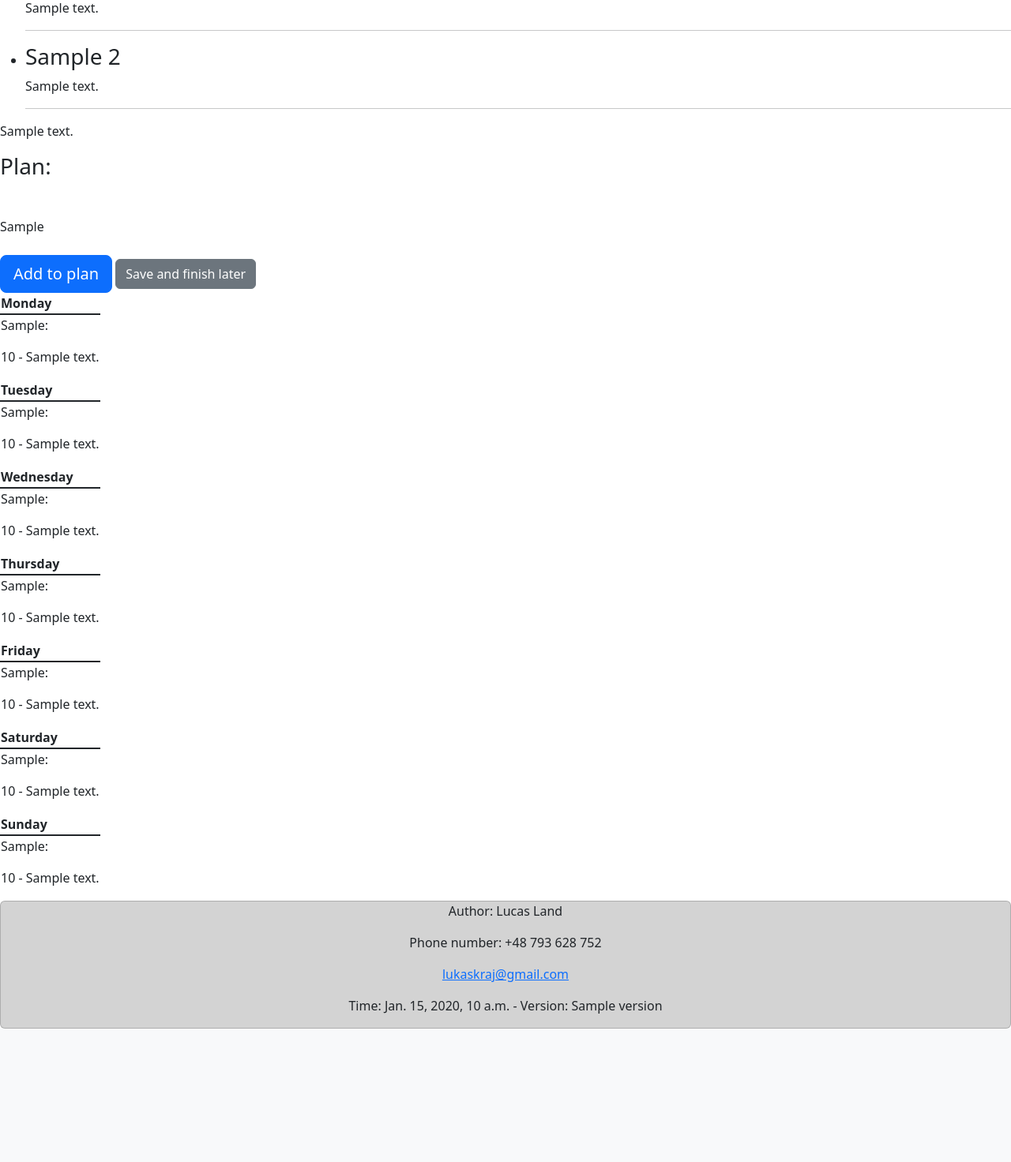
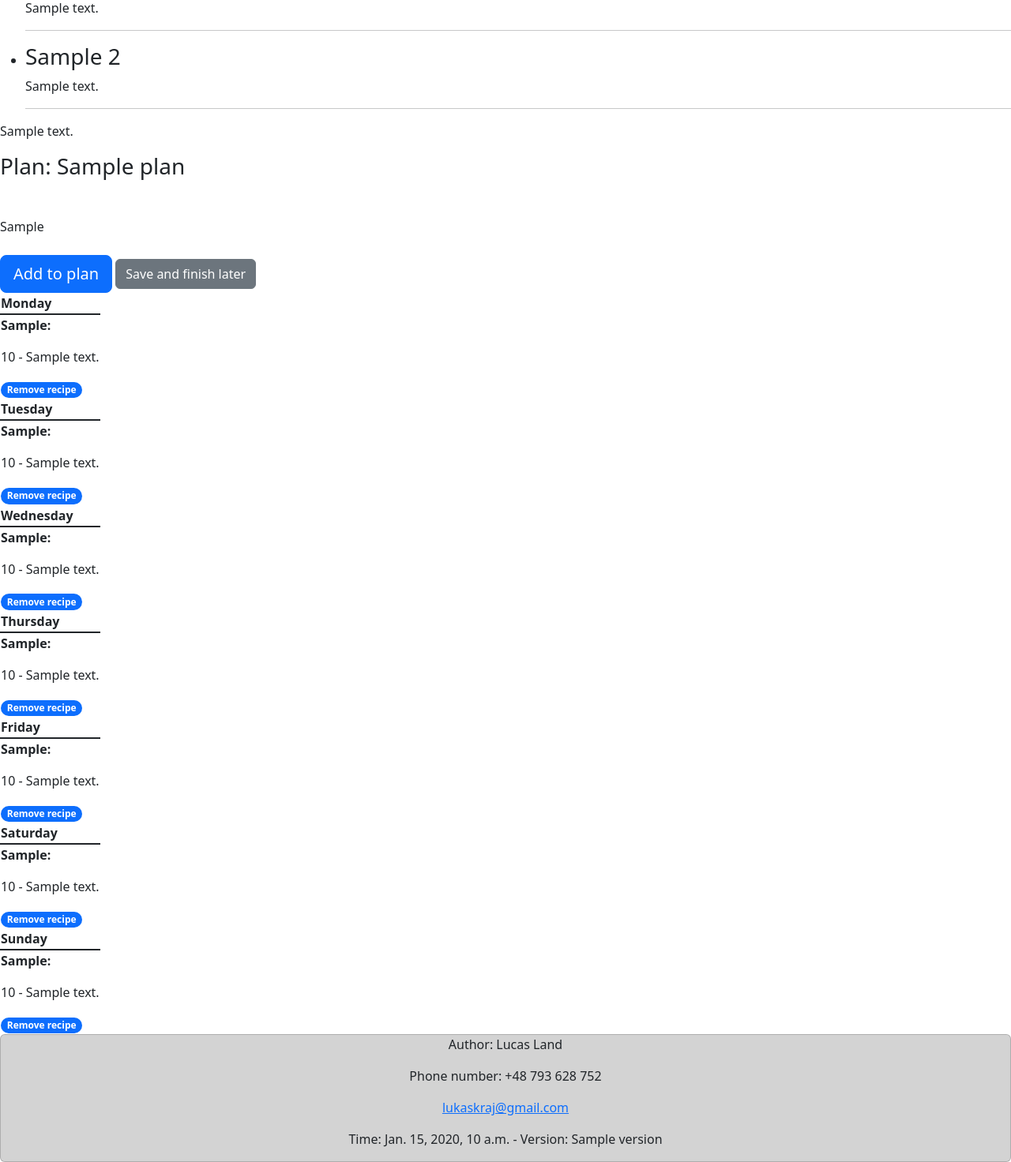
Before and after one commit to Wookie69Land/FitUbi-esse-idoneum, a Django app: template fitubi_django/fitubi/templates/new_plan.html in a window 1280 px wide. Shown: the part 341-1813 px from the top of the page at 79% size. Before the commit the page ends 1644 px from the top, so only its background shows below. Run offline with Django 4.2, Linux system fonts and the light colour scheme; the template is opened without the code that fills it: most values are stand-ins (such as "Sample title", 1, 10 or a date in 2020); some libraries are stand-ins or nearby versions.

Commit message:
stage 4-4 modify plan

```diff
--- a/fitubi_django/fitubi/templates/new_plan.html
+++ b/fitubi_django/fitubi/templates/new_plan.html
@@ -6,7 +6,7 @@
 
     <form method="post">
        {% csrf_token %}
-       <h3 class="mb-5">Plan:</h3>
+       <h3 class="mb-5">Plan: {{ plan }}</h3>
 
             <div class="form-outline mb-4">
               {{ form.as_p }}
@@ -25,6 +25,7 @@
 
     <div>
         <table>
+        {% if monday %}
             <tr>
                 <th>
                     Monday
@@ -32,12 +33,17 @@
                 <tbody class="table-group-divider">
                 <td>
                     {% for row in monday %}
-                        <p>{{ row.get_meal_display }}:</p>
+                        <p><strong>{{ row.get_meal_display }}:</strong></p>
                         <p>{{ row.recipe }} - {{ row.recipe.description }}</p>
+                        <a href="/plans/remove/{{ plan.id }}/{{ row.id }}">
+                            <span class="badge bg-primary rounded-pill">
+                            Remove recipe </span></a>
                     {% endfor %}
                 </td>
                 </tbody>
             </tr>
+        {% endif %}
+        {% if tuesday %}
             <tr>
                 <th>
                     Tuesday
@@ -45,12 +51,17 @@
                 <tbody class="table-group-divider">
                 <td>
                     {% for row in tuesday %}
-                        <p>{{ row.get_meal_display }}:</p>
+                        <p><strong>{{ row.get_meal_display }}:</strong></p>
                         <p>{{ row.recipe }} - {{ row.recipe.description }}</p>
+                        <a href="/plans/remove/{{ plan.id }}/{{ row.id }}">
+                            <span class="badge bg-primary rounded-pill">
+                            Remove recipe </span></a>
                     {% endfor %}
                 </td>
                 </tbody>
             </tr>
+        {% endif %}
+        {% if wednesday %}
             <tr>
                 <th>
                     Wednesday
@@ -58,12 +69,17 @@
                 <tbody class="table-group-divider">
                 <td>
                     {% for row in wednesday %}
-                        <p>{{ row.get_meal_display }}:</p>
+                        <p><strong>{{ row.get_meal_display }}:</strong></p>
                         <p>{{ row.recipe }} - {{ row.recipe.description }}</p>
+                        <a href="/plans/remove/{{ plan.id }}/{{ row.id }}">
+                            <span class="badge bg-primary rounded-pill">
+                            Remove recipe </span></a>
                     {% endfor %}
                 </td>
                 </tbody>
             </tr>
+        {% endif %}
+        {% if thursday %}
             <tr>
                 <th>
                     Thursday
@@ -71,12 +87,17 @@
                 <tbody class="table-group-divider">
                 <td>
                     {% for row in thursday %}
-                        <p>{{ row.get_meal_display }}:</p>
+                        <p><strong>{{ row.get_meal_display }}:</strong></p>
                         <p>{{ row.recipe }} - {{ row.recipe.description }}</p>
+                        <a href="/plans/remove/{{ plan.id }}/{{ row.id }}">
+                            <span class="badge bg-primary rounded-pill">
+                            Remove recipe </span></a>
                     {% endfor %}
                 </td>
                 </tbody>
             </tr>
+        {% endif %}
+        {% if friday %}
             <tr>
                 <th>
                     Friday
@@ -84,12 +105,17 @@
                 <tbody class="table-group-divider">
                 <td>
                     {% for row in friday %}
-                        <p>{{ row.get_meal_display }}:</p>
+                        <p><strong>{{ row.get_meal_display }}:</strong></p>
                         <p>{{ row.recipe }} - {{ row.recipe.description }}</p>
+                        <a href="/plans/remove/{{ plan.id }}/{{ row.id }}">
+                            <span class="badge bg-primary rounded-pill">
+                            Remove recipe </span></a>
                     {% endfor %}
                 </td>
                 </tbody>
             </tr>
+        {% endif %}
+        {% if saturday %}
             <tr>
                 <th>
                     Saturday
@@ -97,12 +123,17 @@
                 <tbody class="table-group-divider">
                 <td>
                     {% for row in saturday %}
-                        <p>{{ row.get_meal_display }}:</p>
+                        <p><strong>{{ row.get_meal_display }}:</strong></p>
                         <p>{{ row.recipe }} - {{ row.recipe.description }}</p>
+                        <a href="/plans/remove/{{ plan.id }}/{{ row.id }}">
+                            <span class="badge bg-primary rounded-pill">
+                            Remove recipe </span></a>
                     {% endfor %}
                 </td>
                 </tbody>
             </tr>
+        {% endif %}
+        {% if sunday %}
             <tr>
                 <th>
                     Sunday
@@ -110,12 +141,16 @@
                 <tbody class="table-group-divider">
                 <td>
                     {% for row in sunday %}
-                        <p>{{ row.get_meal_display }}:</p>
+                        <p><strong>{{ row.get_meal_display }}:</strong></p>
                         <p>{{ row.recipe }} - {{ row.recipe.description }}</p>
+                        <a href="/plans/remove/{{ plan.id }}/{{ row.id }}">
+                            <span class="badge bg-primary rounded-pill">
+                            Remove recipe </span></a>
                     {% endfor %}
                 </td>
                 </tbody>
             </tr>
+        {% endif %}
         </table>
     </div>
 
--- a/fitubi_django/fitubi/templates/plans.html
+++ b/fitubi_django/fitubi/templates/plans.html
@@ -33,6 +33,8 @@
         </div>
         <a href="{{ plan.get_absolute_url }}"><span class="badge bg-primary rounded-pill">
             Details </span></a>
+        <a href="/plans/modify/{{ plan.id }}"><span class="badge bg-primary rounded-pill">
+            Modify plan </span></a>
       </li>
     {% empty %}
         <h5>No plan was found with this search conditions.</h5>
```
Also changed, not shown: fitubi_django/fitubi/fitubi_utils.py (+12 -1 lines), fitubi_django/fitubi/views.py (+24 -32 lines), fitubi_django/fitubi_django/urls.py (+5 -2 lines). Lines whose indentation alone changed are shown as unchanged.
